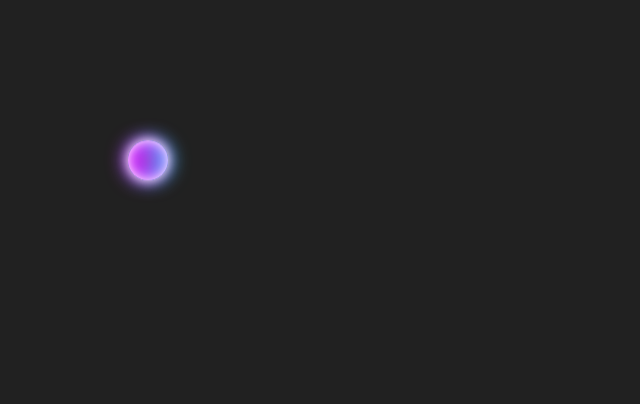
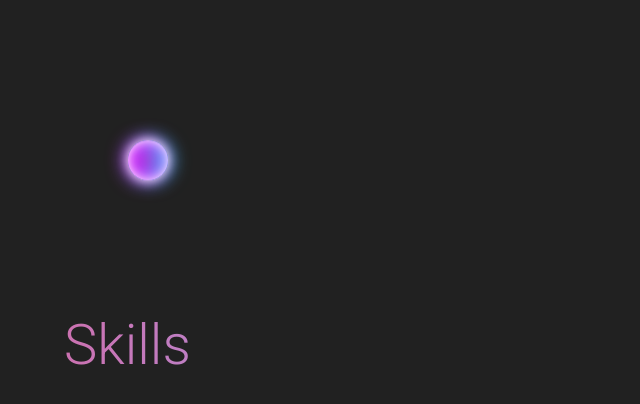
Before and after one commit to khamais-maaroufi/khamais-dev, a React (Vite) app: page / in a window 1280 px wide. Shown: the part 3892-4296 px from the top of the page, without its empty margins (0-640 px from the left). Built offline with nearby package versions, Linux system fonts and the light colour scheme.

Commit message:
fixing skills title

```diff
--- a/src/sections/skills/Skills.jsx
+++ b/src/sections/skills/Skills.jsx
@@ -19,11 +19,7 @@ function Skills() {
       className="section-container gradient-text"
       style={{ marginTop: "10vh" }}
     >
-      <h1
-        data-aos="fade-up"
-        className="heading-one"
-        style={{ marginBottom: "3vh" }}
-      >
+      <h1 className="heading-one" style={{ marginBottom: "3vh" }}>
         {data[language]}
       </h1>
       <div className="bg-for-bigcircle" data-aos="fade-up">
```
